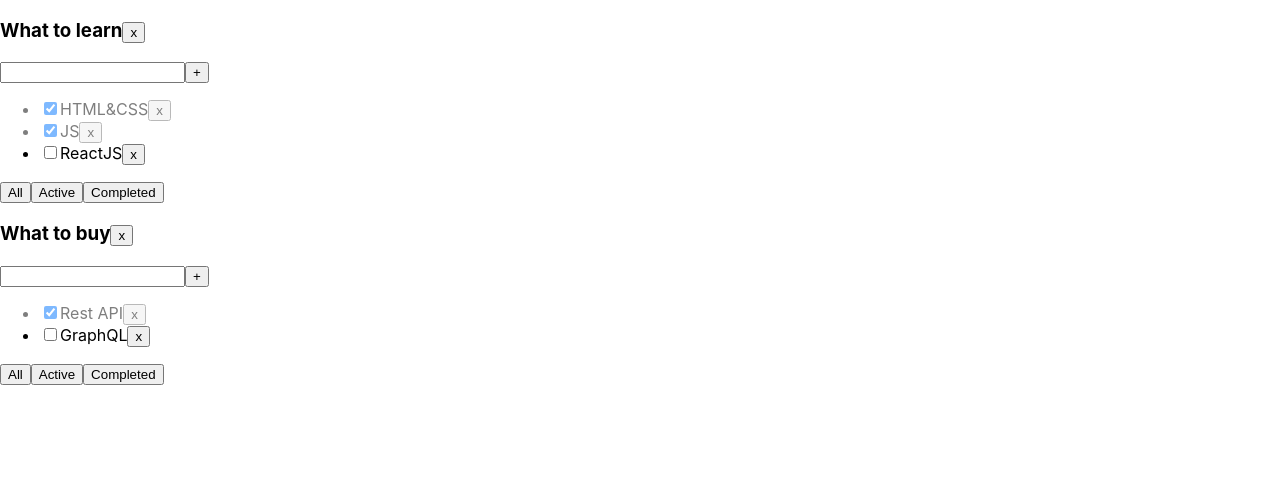
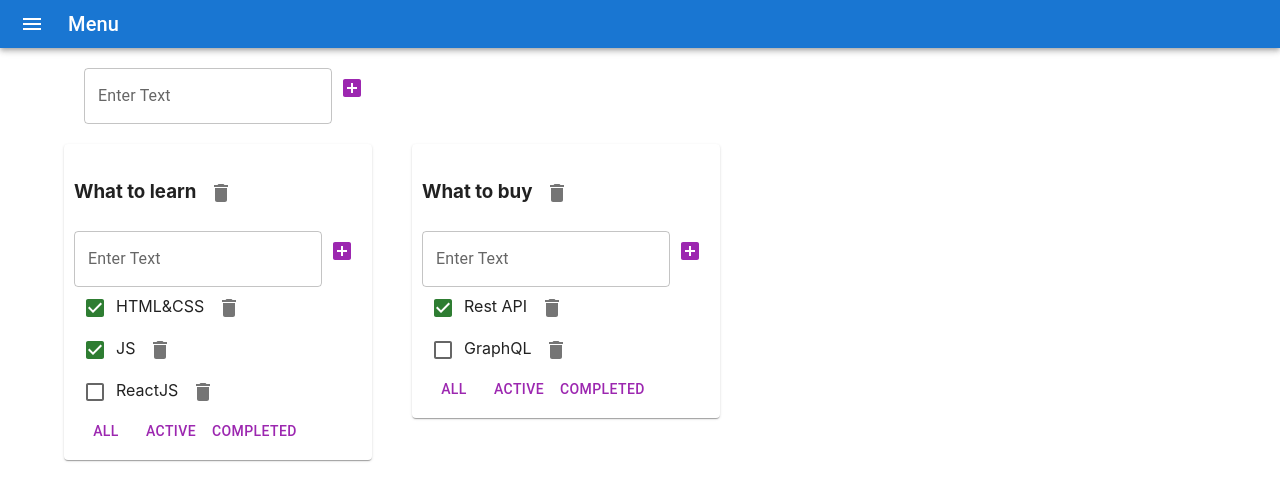
Before and after one commit to GmyryaAnastasia/ToDo, a React (Create React App) app: page / in a window 1280 px wide. Shown: the top 500 px of the page. Built offline with nearby package versions, Linux system fonts and the light colour scheme.

Commit message:
added AddItemForm.tsx,EditableSpan.tsx,Material UI

```diff
--- a/package.json
+++ b/package.json
@@ -3,7 +3,10 @@
   "version": "0.1.0",
   "private": true,
   "dependencies": {
-    "@emotion/react": "^11.10.4",
+    "@emotion/react": "^11.10.8",
+    "@emotion/styled": "^11.10.8",
+    "@mui/icons-material": "^5.11.16",
+    "@mui/material": "^5.12.2",
     "@testing-library/jest-dom": "^5.16.5",
     "@testing-library/react": "^13.4.0",
     "@testing-library/user-event": "^14.4.3",
--- /dev/null
+++ b/src/AddItemForm.tsx
@@ -0,0 +1,46 @@
+import React, {ChangeEvent, useState} from "react";
+import Button from '@mui/material/Button';
+import TextField from '@mui/material/TextField';
+import IconButton from '@mui/material/IconButton';
+import {AddBox} from "@mui/icons-material";
+
+type AddItemFormType = {
+    addItem: (title: string) => void
+}
+
+export const AddItemForm = (props: AddItemFormType) => {
+    const [title, setTitle] = useState<string>('')
+    const [error, setError] = useState<string | null>('')
+
+    const onKeyPressHandler = (event: React.KeyboardEvent<HTMLInputElement>) => {
+        if (event.key === 'Enter') {
+            addTaskHandler()
+        }
+    }
+    const addTaskHandler = () => {
+        if (title.trim() === '') {
+            setError('Title is required')
+        } else {
+            props.addItem(title.trim())
+            setTitle('')
+            setError(null)
+        }
+
+    }
+    const onChangeHandler = (e: ChangeEvent<HTMLInputElement>) => {
+        setTitle(e.currentTarget.value)
+    }
+    return <div>
+        <div>
+            <TextField value={title}
+                       onChange={onChangeHandler}
+                       onKeyDown={onKeyPressHandler}
+                       error={!!error}
+                       label="Enter Text" variant="outlined"
+                       helperText={error}
+            />
+            <IconButton color='secondary' onClick={addTaskHandler}
+                   ><AddBox/></IconButton>
+        </div>
+    </div>
+}
--- a/src/App.css
+++ b/src/App.css
@@ -1,11 +1,29 @@
-error {
-  border: red 1px solid;
-}
+/*.App {*/
+/*  padding: 30px;*/
+/*  display: flex;*/
+/*}*/
 
-.error-message {
-  color: red;
-}
+/*.App > div {*/
+/*  margin-right: 50px;*/
+/*}*/
 
-.is-done {
-  opacity: 0.5;
-}
+/*.error {*/
+/*  border: red 1px solid;*/
+/*}*/
+
+/*.error-message {*/
+/*  color: red;*/
+/*}*/
+
+/*.active-filter {*/
+/*  background-color: aquamarine;*/
+/*}*/
+
+/*.is-done {*/
+/*  opacity: 0.5;*/
+/*  display: block;*/
+/*}*/
+
+/*!*div {*!*/
+/*!*  display: inline-block;*!*/
+/*!*}*!*/
--- a/src/App.tsx
+++ b/src/App.tsx
@@ -2,6 +2,13 @@
 import './App.css';
 import Todolist, {TasksType} from "./Todolist";
 import {v1} from "uuid";
+import {AddItemForm} from "./AddItemForm";
+import IconButton from '@mui/material/IconButton';
+import Typography from '@mui/material/Typography';
+import AppBar from '@mui/material/AppBar';
+import MenuIcon from '@mui/icons-material/Menu';
+import Toolbar from '@mui/material/Toolbar';
+import {Container, Grid, Paper} from "@mui/material";
 
 export type FiltersType = 'All' | 'Active' | 'Completed'
 
@@ -44,7 +51,14 @@
             {id: v1(), title: 'GraphQL', isDone: false},
         ]
     })
-
+    const addTodolist = (title: string) => {
+        let NewTodolistId = v1()
+        setTodolists([{id: NewTodolistId, title, filter: 'all'}, ...todolists])
+        setTasks({...tasks, [NewTodolistId]: []})
+    }
+    const changeTodolistTitle = (todolistId: string, title: string) => {
+        setTodolists(todolists.map(el => el.id === todolistId ? {...el, title} : el))
+    }
 
     const changeStatusTask = (todolistId: string, taskId: string, status: boolean) => {
         setTasks({...tasks, [todolistId]: tasks[todolistId].map(el => el.id === taskId ? {...el, isDone: status} : el)})
@@ -58,6 +72,10 @@
         setTodolists(todolists.map(el => el.id === todolistId ? {...el, filter} : el))
     }
 
+    const changeTitleTask = (todolistId: string, taskId: string, title: string) => {
+        setTasks({...tasks, [todolistId]: tasks[todolistId].map(el => el.id === taskId ? {...el, title} : el)})
+    }
+
     const removeTasks = (todolistId: string, taskId: string) => {
         setTasks({...tasks, [todolistId]: tasks[todolistId].filter(el => el.id !== taskId)})
     }
@@ -65,10 +83,25 @@
         setTodolists(todolists.filter(tl => tl.id !== todolistId))
     }
 
-
     return (
         <div className="App">
-            {todolists.map(tl => {
+            <AppBar position="static">
+                <Toolbar variant="dense">
+                    <IconButton edge="start" color="inherit" aria-label="menu" sx={{mr: 2}}>
+                        <MenuIcon/>
+                    </IconButton>
+                    <Typography variant="h6" color="inherit" component="div">
+                        Menu
+                    </Typography>
+                </Toolbar>
+            </AppBar>
+            <Container fixed>
+                <Grid container  style={{padding:'20px'}}>
+                    <AddItemForm addItem={addTodolist}/>
+                </Grid>
+                <Grid container spacing={5}>
+                    {
+                        todolists.map(tl => {
                         let allTodolists = tasks[tl.id]
                         let taskForTodolist = allTodolists
 
@@ -78,7 +111,9 @@
                         if (tl.filter === 'Completed') {
                             taskForTodolist = allTodolists.filter(f => f.isDone)
                         }
-                return <Todolist title={tl.title}
+                        return<Grid item>
+                            <Paper style={{padding:'10px'}}>
+                                <Todolist title={tl.title}
                                           todolistId={tl.id}
                                           filter={tl.filter}
                                           task={taskForTodolist}
@@ -86,16 +121,17 @@
                                           changeFilterStatus={changeFilterStatus}
                                           addTask={addTask}
                                           changeStatusTask={changeStatusTask}
-                                 removeTodolist={removeTodolist}/>
+                                          removeTodolist={removeTodolist}
+                                          changeTitleTask={changeTitleTask}
+                                          changeTodolistTitle={changeTodolistTitle}/>
+                            </Paper>
+                            </Grid>
                     })
                     }
-
-
+                </Grid>
+            </Container>
         </div>
-
-
-    )
-        ;
+    );
 }
 
 export default App;
--- /dev/null
+++ b/src/EditableSpan.tsx
@@ -0,0 +1,35 @@
+import React, {ChangeEvent, useState} from 'react';
+import TextField from '@mui/material/TextField';
+
+type EditableSpanType = {
+    value: string
+    onChange:(title:string)=>void
+}
+
+export const EditableSpan = (props: EditableSpanType) => {
+    const [editMode, setEditMode] = useState(false)
+    const [title,setTitle]=useState(props.value)
+    const activateEditMode=()=>{
+        setEditMode(true)
+        setTitle(props.value)
+    }
+    const activateViewMode=()=>{
+        setEditMode(false)
+        props.onChange(title)
+    }
+
+    const changeTitleHandler=(e:ChangeEvent<HTMLInputElement>)=>{
+        setTitle(e.currentTarget.value)
+    }
+
+    const onKeyPressHandler=(event: React.KeyboardEvent<HTMLInputElement>)=>{
+        if (event.key === 'Enter') {
+            activateViewMode()
+        }
+    }
+    return editMode
+                ? <TextField value={title} onBlur={activateViewMode} autoFocus onChange={changeTitleHandler} onKeyDown={onKeyPressHandler} variant="standard"/>
+                : <span onDoubleClick={activateEditMode}>{props.value} </span>
+
+
+};
--- a/src/Todolist.tsx
+++ b/src/Todolist.tsx
@@ -1,6 +1,13 @@
 import React, {ChangeEvent, useState} from 'react';
 import {FiltersType} from "./App";
 import './App.css';
+import {AddItemForm} from "./AddItemForm";
+import {EditableSpan} from "./EditableSpan";
+import IconButton from '@mui/material/IconButton';
+import DeleteIcon from '@mui/icons-material/Delete';
+import Button from '@mui/material/Button';
+import Checkbox from '@mui/material/Checkbox';
+
 
 type TodolistType = {
     title: string
@@ -11,7 +18,9 @@
     changeFilterStatus: (todolistId: string, value: FiltersType) => void
     addTask: (todolistId: string, title: string) => void
     changeStatusTask: (todolistId: string, taskId: string, filter: boolean) => void
-    removeTodolist:(todolistId: string)=>void
+    removeTodolist: (todolistId: string) => void
+    changeTitleTask: (todolistId: string, taskId: string, title: string) => void
+    changeTodolistTitle: (todolistId: string, title: string) => void
 }
 
 export type TasksType = {
@@ -21,99 +30,59 @@
 }
 
 const Todolist = (props: TodolistType) => {
-    const [title, setTitle] = useState<string>('')
-    const [error, setError] = useState<string | null>('')
 
-    const onKeyPressHandler = (event: React.KeyboardEvent<HTMLInputElement>) => {
-        if (event.key === 'Enter') {
-            addTaskHandler()
-        }
-    }
-    const addTaskHandler = () => {
-        if (title.trim() === '') {
-            setError('Title is required')
-        } else {
-            props.addTask(props.todolistId, title.trim())
-            setTitle('')
-            setError(null)
-        }
+    const onAllClickHandler = (value: FiltersType) => props.changeFilterStatus(props.todolistId, value)
+    const onActiveClickHandler = (value: FiltersType) => props.changeFilterStatus(props.todolistId, value)
+    const onCompletedClickHandler = (value: FiltersType) => props.changeFilterStatus(props.todolistId, value)
+    const removeTodolistHandler = () => props.removeTodolist(props.todolistId)
+    const addTaskHandler = (title: string) => props.addTask(props.todolistId, title)
+    const changeTodoTitleHandler = (title: string) => props.changeTodolistTitle(props.todolistId, title)
 
-    }
-    const onChangeHandler = (e: ChangeEvent<HTMLInputElement>) => {
-        setTitle(e.currentTarget.value)
-    }
-    const onAllClickHandler = (value: FiltersType) => {
-        props.changeFilterStatus(props.todolistId, value)
-    }
-    const onActiveClickHandler = (value: FiltersType) => {
-        props.changeFilterStatus(props.todolistId, value)
-    }
-    const onCompletedClickHandler = (value: FiltersType) => {
-        props.changeFilterStatus(props.todolistId, value)
-    }
+    return <div>
+        <h3><EditableSpan value={props.title} onChange={changeTodoTitleHandler}/>
+            <IconButton onClick={removeTodolistHandler}><DeleteIcon/></IconButton>
+        </h3>
+        <AddItemForm addItem={addTaskHandler}/>
 
-    const removeTodolistHandler=()=> {
-        props.removeTodolist(props.todolistId)
-    }
-
-    return (
-        <div>
-            <h3>{props.title}
-                <button onClick={removeTodolistHandler}>x</button>
-            </h3>
-
-            <div>
-                <input value={title}
-                       onChange={onChangeHandler}
-                       onKeyDown={onKeyPressHandler}
-                       className={error ? 'error' : ''}/>
-                <button onClick={addTaskHandler}>+</button>
-            </div>
-            {error ? <div className='error-message'>{error}</div> : ''}
-            <ul>
         {props.task.map((t => {
 
                 const changeStatusHandler = (e: ChangeEvent<HTMLInputElement>) => {
                     props.changeStatusTask(props.todolistId, t.id, e.currentTarget.checked)
                 }
-                        const onClickHandler = () => {
+                const removeTaskHandler = () => {
                     props.removeTasks(props.todolistId, t.id)
                 }
 
-                        return (
-                            <div>
-                                <li key={t.id}
-                                    className={t.isDone ? 'is-done' : ''}><input type="checkbox"
+                const onChangeTitleTask = (title: string) => {
+                    props.changeTitleTask(props.todolistId, t.id, title)
+                }
+                return <div key={t.id}
+                            className={t.isDone ? 'is-done' : ''}><Checkbox color="success"
                                                                             checked={t.isDone}
                                                                             onChange={changeStatusHandler}
 
                 />
-                                    <span>{t.title}
-                                        <button onClick={onClickHandler}>x</button>
-                                    </span></li>
+                    <EditableSpan value={t.title} onChange={onChangeTitleTask}/>
+                    <IconButton onClick={removeTaskHandler}><DeleteIcon/></IconButton>
+                </div>
+            }
+        ))}
+        <div>
+            <Button onClick={() => {
+                onAllClickHandler('All')
+            }} color="secondary" variant={props.filter === 'All' ? "outlined" : 'text'}>All
+            </Button>
+            <Button onClick={() => {
+                onActiveClickHandler('Active')
+            }} color="secondary" variant={props.filter === 'Active' ? "outlined" : 'text'}>Active
+            </Button>
+            <Button onClick={() => {
+                onCompletedClickHandler('Completed')
+            }} color="secondary" variant={props.filter === 'Completed' ? "outlined" : 'text'}>Completed
+            </Button>
+        </div>
     </div>
 
-                        )
-                    }
-
-                ))}
-            </ul>
-            <div>
-                <button onClick={() => {
-                    onAllClickHandler('All')
-                }}>All
-                </button>
-                <button onClick={() => {
-                    onActiveClickHandler('Active')
-                }}>Active
-                </button>
-                <button onClick={() => {
-                    onCompletedClickHandler('Completed')
-                }}>Completed
-                </button>
-            </div>
-        </div>
-    );
 };
 
 export default Todolist;
```
Also changed, not shown: src/AddItemFiorm.module.css (added, +7 -0 lines), 1 other file (tests, documents, lock files or other folders). Lines whose indentation alone changed are shown as unchanged.
